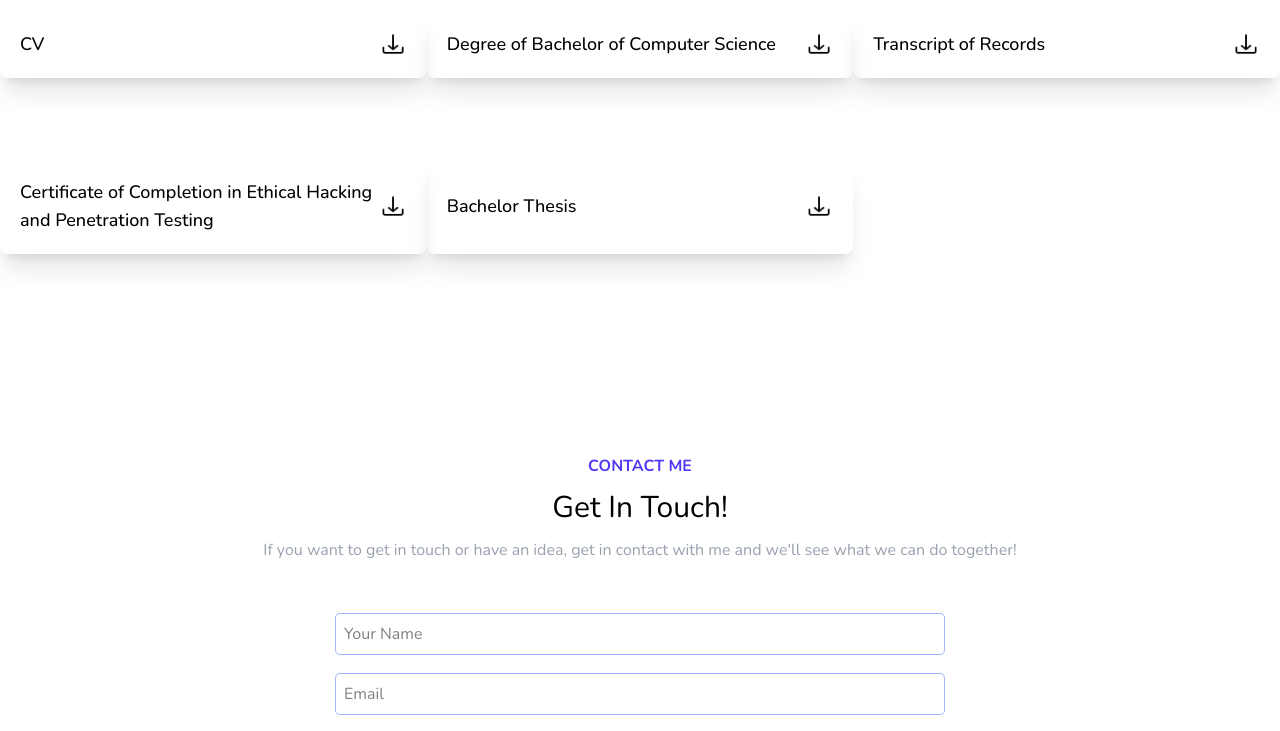
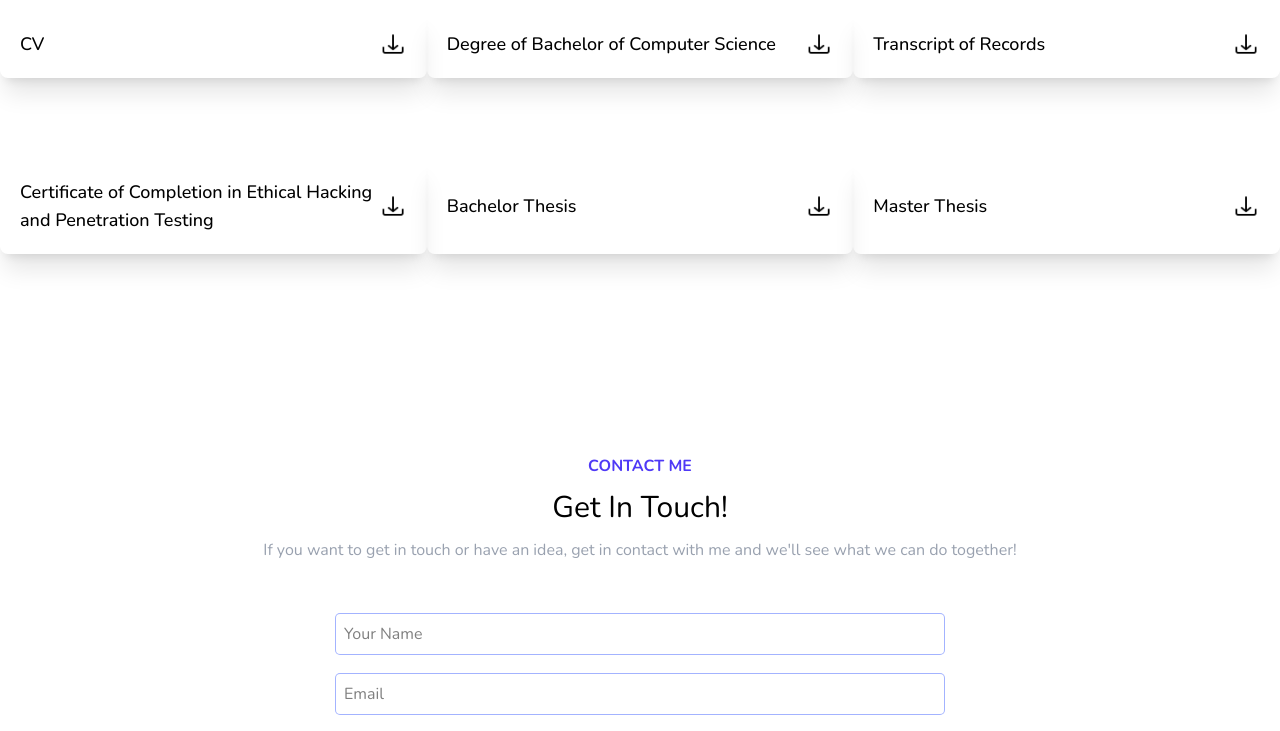
Before and after one commit to yousefyako/yousefyako.github.io, a website: page index.html in a window 1280 px wide. Shown: the part 2411-3142 px from the top of the page. Drawn offline with nearby package versions, Linux system fonts and the light colour scheme.

Commit message:
Added link to master thesis in documents

```diff
--- a/index.html
+++ b/index.html
@@ -388,6 +388,25 @@
 							/>
 						</a>
 					</div>
+					<!-- document -->
+					<div
+						class="w-full md:w-4/12 shadow-xl rounded-lg p-5 flex my-3 md:my-10 items-center justify-between"
+					>
+						<h1 class="font-medium text-lg dark:text-white">
+							Master Thesis
+						</h1>
+						<a
+							class="flex-shrink-0"
+							href="/files/master thesis.pdf"
+							download="Yousef_Yako_Master_Thesis.pdf"
+						>
+							<img
+								class="w-7 dark:invert"
+								src="/img/download.png"
+								alt=""
+							/>
+						</a>
+					</div>
 				</div>
 			</div>
 		</div>
```
Also changed, not shown: 1 other file.
